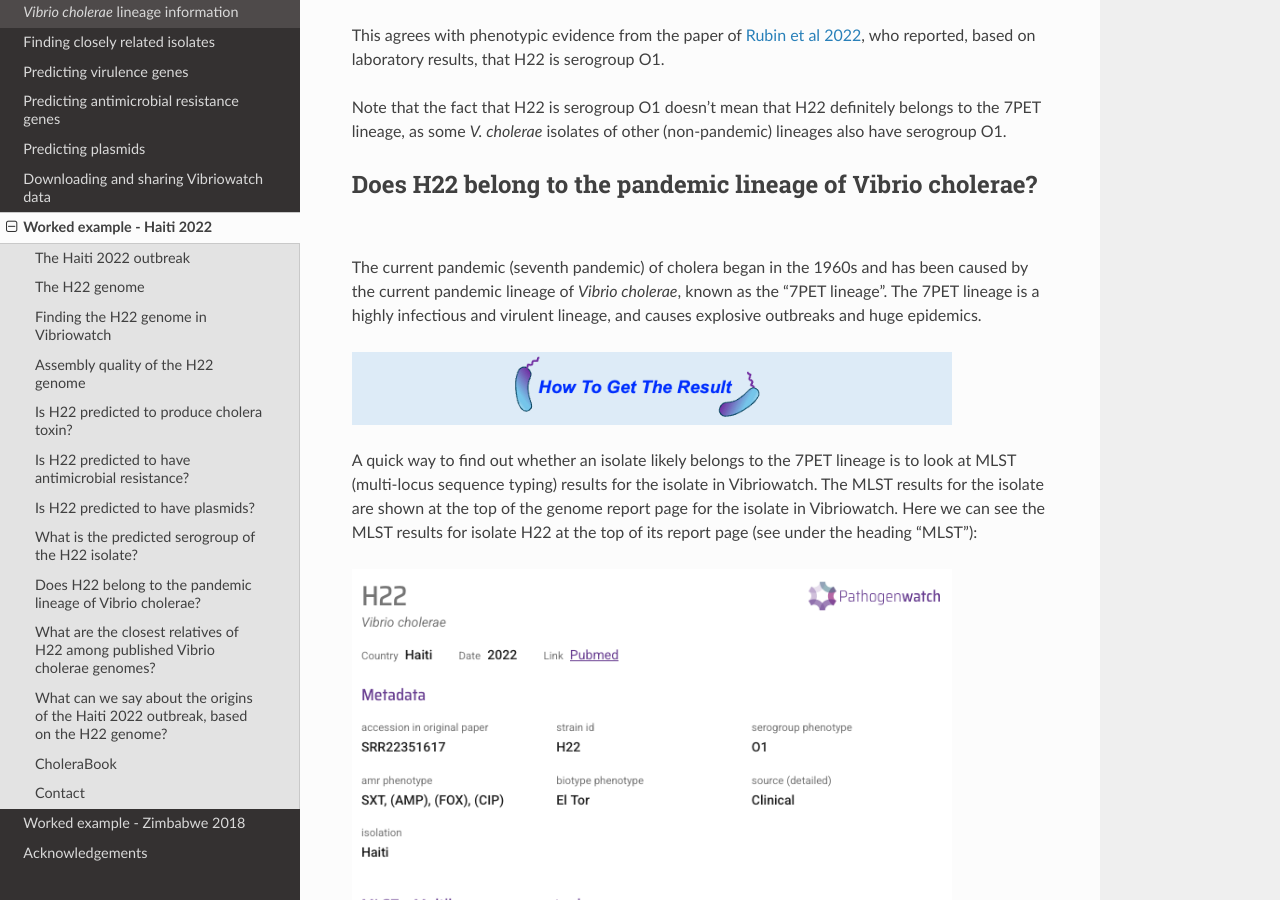
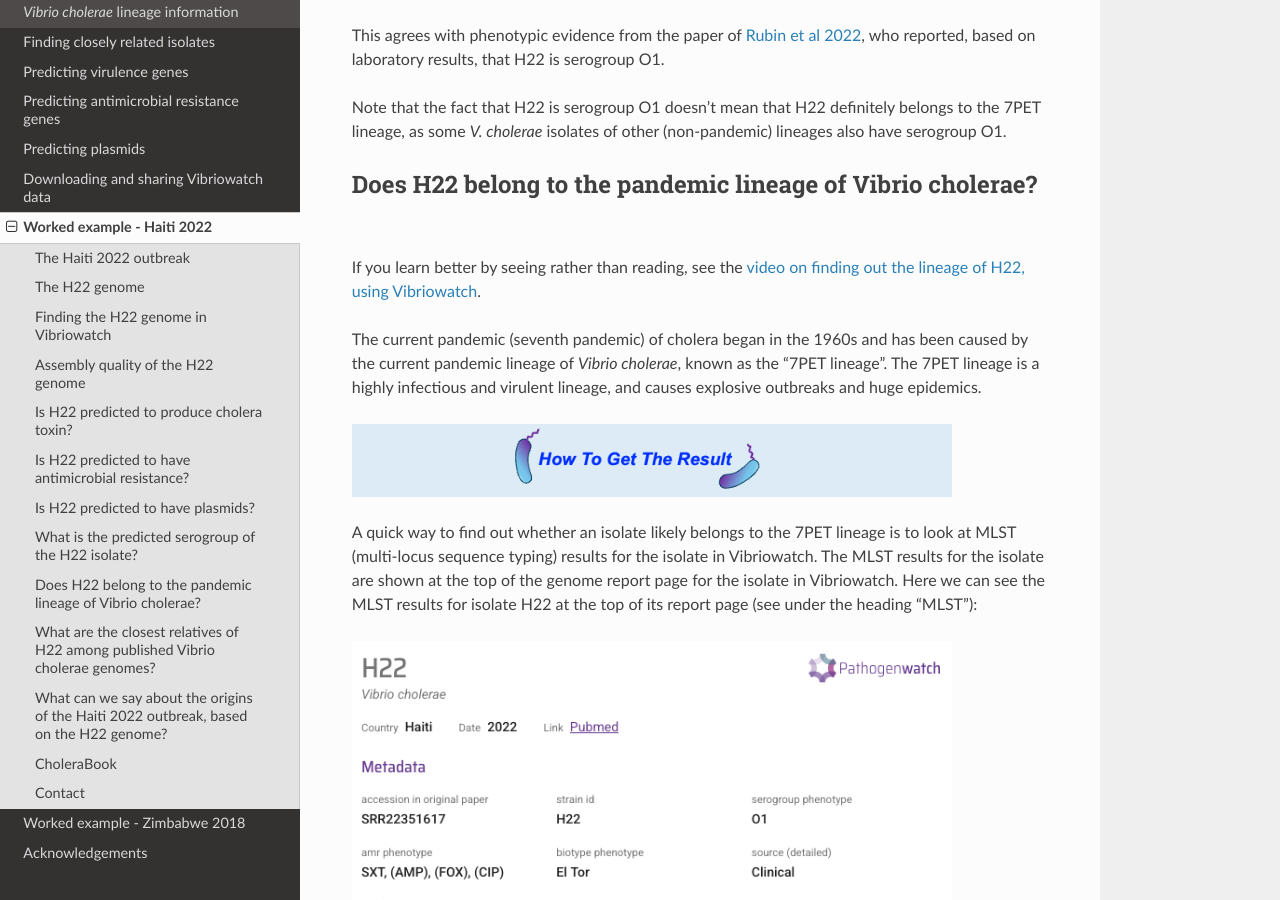
Before and after one commit to avrilcoghlan/vibriowatch, a Sphinx documentation site: the page built from docs/source/haiti.rst, in a window 1280 px wide and 900 px high, scrolled down 8679 px. Built offline with Sphinx 7.4.7 and the Read the Docs theme 3.1.0, drawn with Linux system fonts in a browser that asks for light colours.

Commit message:
Update haiti.rst

```diff
--- a/docs/source/haiti.rst
+++ b/docs/source/haiti.rst
@@ -241,6 +241,10 @@ as some *V. cholerae* isolates of other (non-pandemic) lineages also have serogr
 Does H22 belong to the pandemic lineage of Vibrio cholerae?
 -----------------------------------------------------------
 
+If you learn better by seeing rather than reading, see the `video on finding out the lineage of H22, using Vibriowatch`_.
+
+.. _video on finding out the lineage of H22, using Vibriowatch: https://youtu.be/EBKcwA3pjA0
+
 The current pandemic (seventh pandemic) of cholera began in the 1960s and has been caused by the current pandemic lineage of *Vibrio cholerae*, known as the "7PET lineage".
 The 7PET lineage is a highly infectious and virulent lineage, and causes explosive outbreaks and huge epidemics.
 
```
